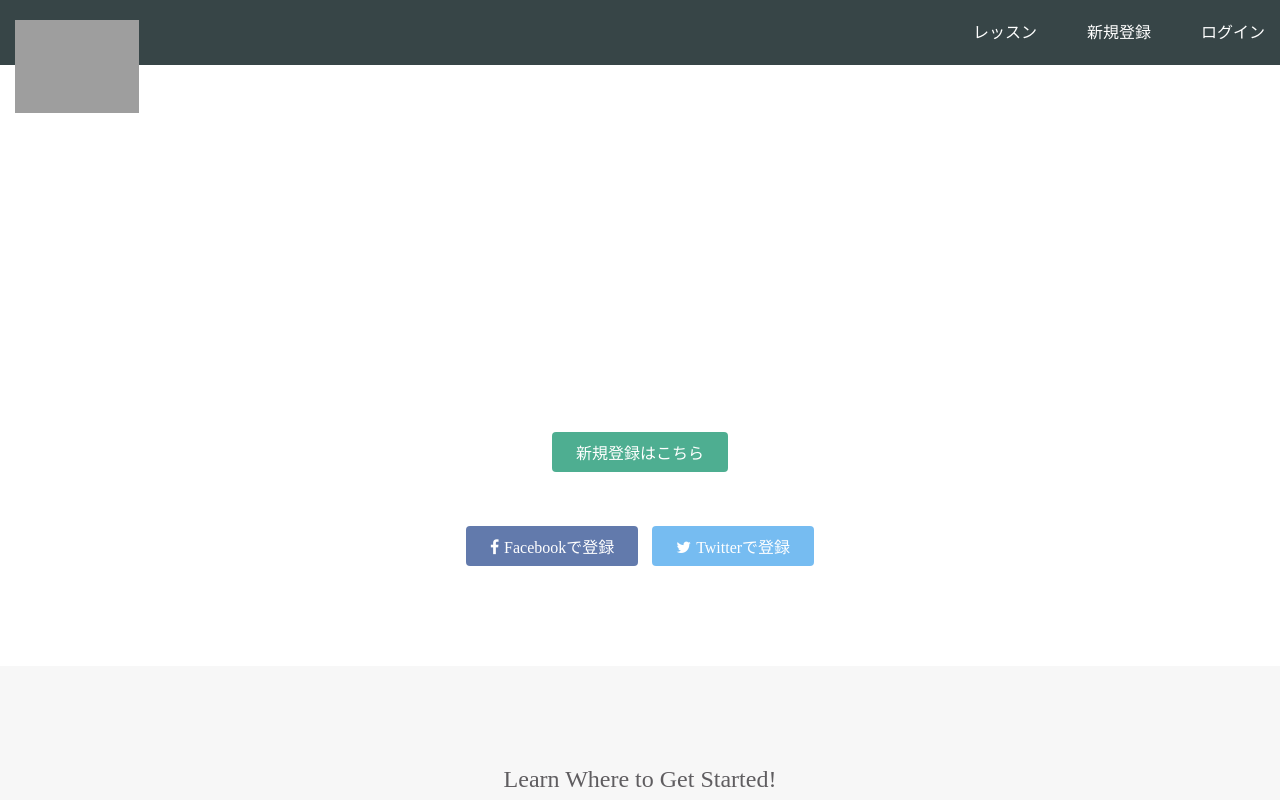
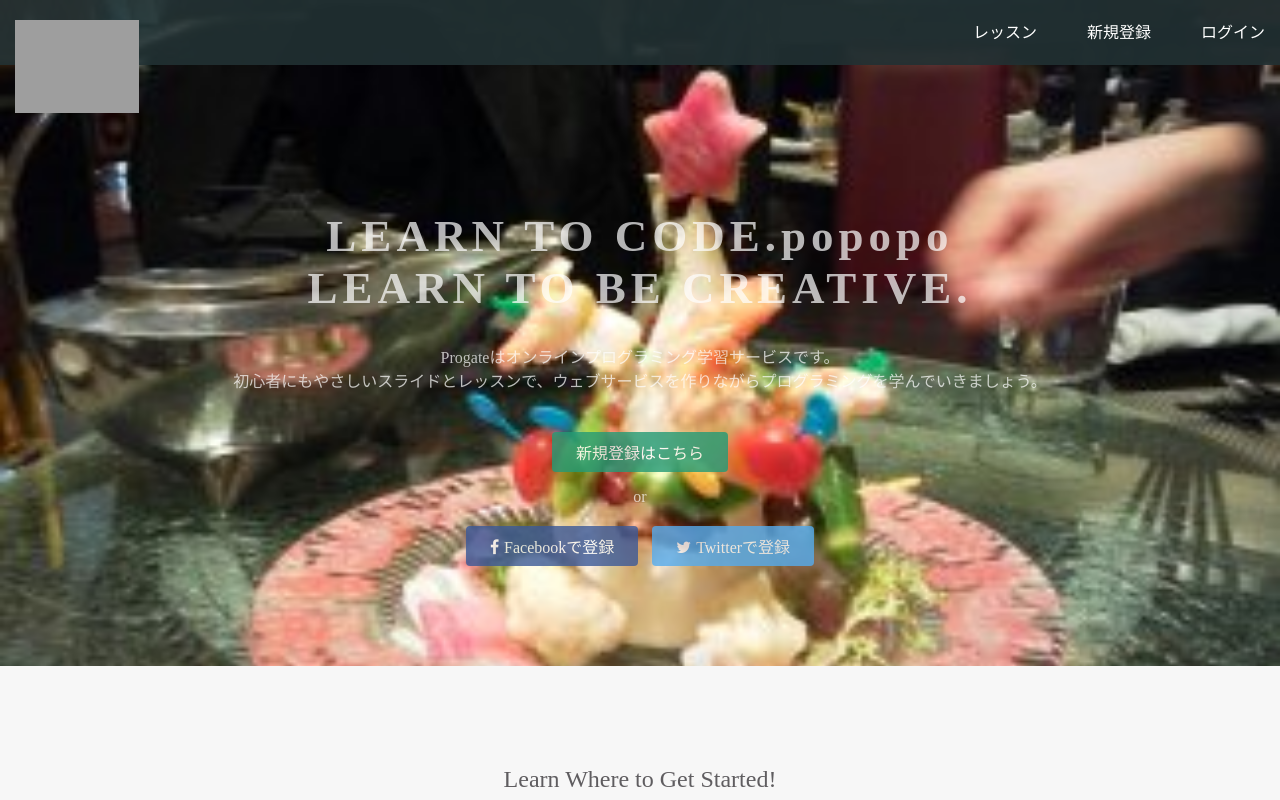
Before and after one commit to arisa224/arisa224.github, a plain HTML site: page index.html in a window 1280 px wide. Shown: the top 800 px of the page. Drawn offline with Linux system fonts and the light colour scheme; grey boxes are pictures that could not be loaded.

Commit message:
Update stylesheet.css

```diff
--- a/stylesheet.css
+++ b/stylesheet.css
@@ -19,7 +19,7 @@ a {
 
 .top-wrapper {
   padding: 180px 0 100px 0;
-  background-image: url(top.png);
+  background-image: url(https://arisa224.github.io/arisa224.github/1387684187446.jpg);
   background-size: cover;
   color: white;
   text-align: center;
```
